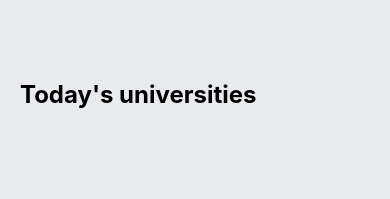
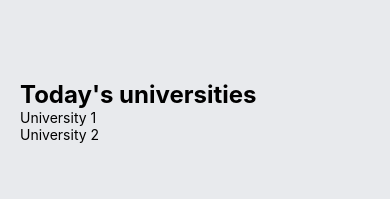
Before and after one commit to e2matheus/university-gaming, a React Native app: screen / in a window 390 px wide. Shown: the top 199 px of the page. Built offline with nearby package versions, Linux system fonts and the light colour scheme.

Commit message:
Add reusable university component

```diff
--- a/App.js
+++ b/App.js
@@ -1,5 +1,7 @@
 import React from 'react';
 import { StyleSheet, Text, View } from 'react-native';
+
+import University from './src/components/University';
 
 const App = () => {
   return (
@@ -8,6 +10,8 @@ const App = () => {
             <Text style={styles.sectionTitle}>Today's universities</Text>
             <View style={styles.items}>
               {/* Where the universities will go */}
+              <University title="University 1" />
+              <University title="University 2" />
             </View>
           </View>
         </View>
--- /dev/null
+++ b/src/components/University.js
@@ -0,0 +1,16 @@
+import React from 'react';
+import { StyleSheet, Text, View } from 'react-native';
+
+const University = (props) => {
+
+  return (
+    <View>
+      <Text>{props.title}</Text>
+    </View>
+  )
+}
+
+const styles = StyleSheet.create({
+});
+
+export default University;
```
